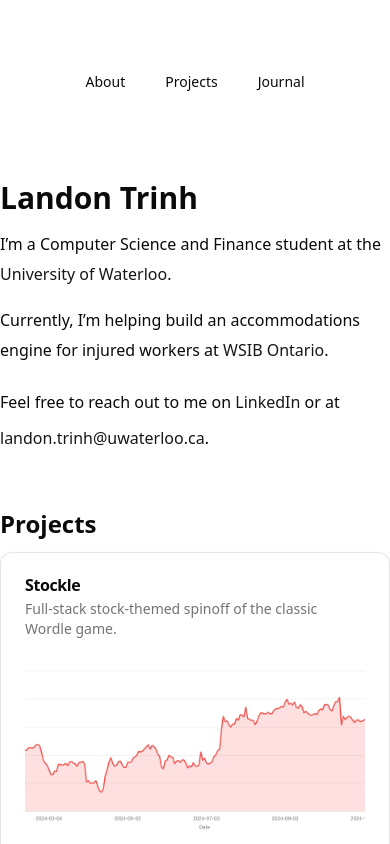
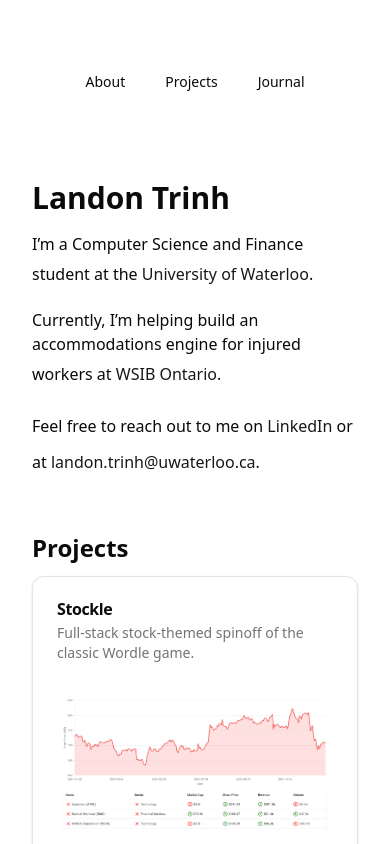
Before and after one commit to landont168/personal-portfolio, a Next.js app: page / in a window 390 px wide. Shown: the top 844 px of the page. Built offline with nearby package versions, Linux system fonts and the light colour scheme.

Commit message:
fix mobile padding and image scaling

```diff
--- a/app/layout.tsx
+++ b/app/layout.tsx
@@ -33,7 +33,7 @@ export default function RootLayout({
         className={`${geistSans.variable} ${geistMono.variable} antialiased`}
       >
         <ThemeProvider attribute="class" defaultTheme="system">
-          <div className="flex flex-col min-h-screen max-w-xl mx-auto">
+          <div className="flex flex-col min-h-screen max-w-2xl mx-auto px-8">
             <Header />
             <Container>{children}</Container>
             <Separator className="mt-10" />
--- a/components/cards/ProjectCard.tsx
+++ b/components/cards/ProjectCard.tsx
@@ -21,7 +21,7 @@ export default function ProjectCard({ project }: ProjectCardProps) {
           <CardDescription>{project.description}</CardDescription>
         </CardHeader>
         <CardContent>
-          <div className="relative w-full h-64">
+          <div className="relative w-full aspect-[16/9]">
             <Image
               src={project.imageUrl}
               alt={project.title}
@@ -29,7 +29,7 @@ export default function ProjectCard({ project }: ProjectCardProps) {
               fill
               sizes="100%"
               priority
-              style={{ objectFit: "cover" }}
+              style={{ objectFit: "contain" }}
             />
           </div>
         </CardContent>
--- a/components/sections/Footer.tsx
+++ b/components/sections/Footer.tsx
@@ -7,7 +7,7 @@ import { ModeToggle } from "../theme/ModeToggle";
 
 export default function Footer() {
   return (
-    <footer className="flex items-center justify-between p-4">
+    <footer className="flex items-center justify-between py-4">
       <div className="font-semibold">Landon Trinh</div>
       <div className="flex items-center gap-x-1">
         <Hover url="https://github.com/landont168">
```
